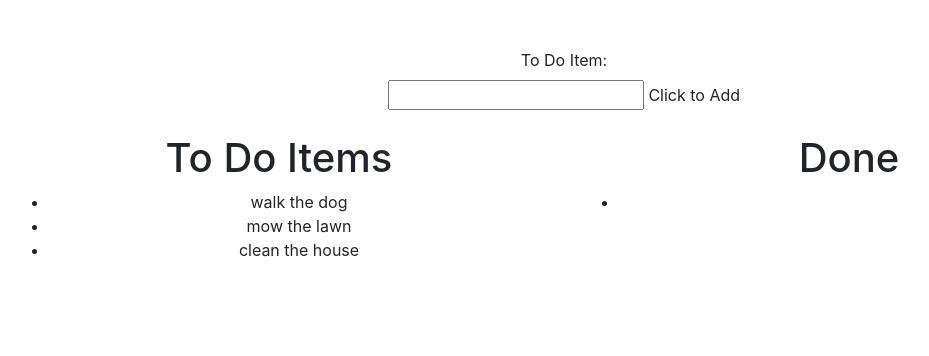
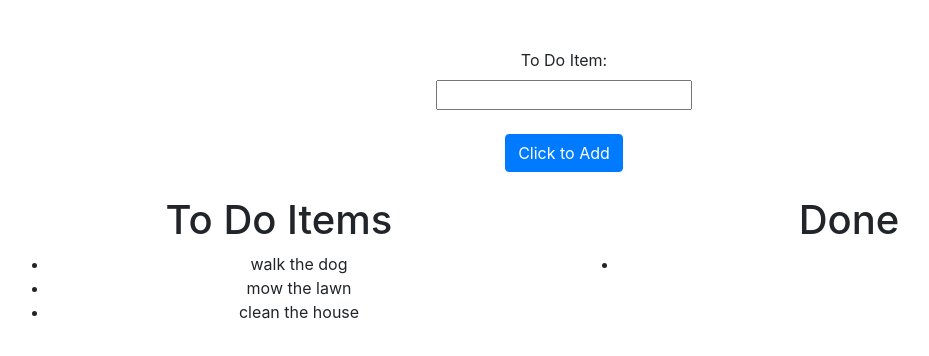
Before and after one commit to pakawaka1/todoApp, a plain HTML site: page index.html in a window 1280 px wide. Shown: the whole page, without its empty margins (76-1005 px from the left). Drawn offline with nearby package versions, Linux system fonts and the light colour scheme.

Commit message:
-added button to do

```diff
--- a/index.html
+++ b/index.html
@@ -19,10 +19,9 @@
       <label for='todo'>To Do Item: </label>
       <br>
       <input type="text" id="myTodo" name="todo">
-
-      <span onclick="onSubmit()" class="submit">Click to Add</span>
-
-      <!-- <button onclick='onSubmit()' type='submit' name='button'>Submit</button> -->
+      <br>
+      <br>
+      <span onclick="onSubmit()" class="btn btn-primary">Click to Add</span>
       <br>
       <br>
       <div class='row'>
```
